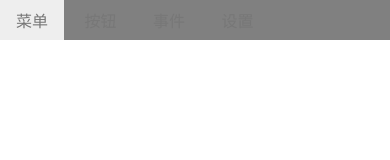
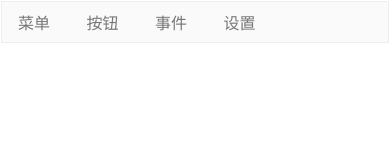
Before and after one commit to MerlinJY/LjyApp, a website: page www/index.html in a window 390 px wide. Drawn offline with Linux system fonts and the light colour scheme; some packages are replaced by stand-ins of ours.

Commit message:
Update index.html

```diff
--- a/www/index.html
+++ b/www/index.html
@@ -8,8 +8,8 @@
         <link rel="stylesheet" type="text/css" href="css/pure-min.css">
         <title></title>
     </head>
-    <body>
-        <header style="background-color:gray;">
+    <body style="padding:1px;">
+        <header style="background-color:#FAFAFA;border: 1px solid #eee;">
             <div class="pure-menu pure-menu-horizontal">
                 <a href="#" class="pure-menu-heading pure-menu-link">菜单</a>
                 <ul class="pure-menu-list">
```
